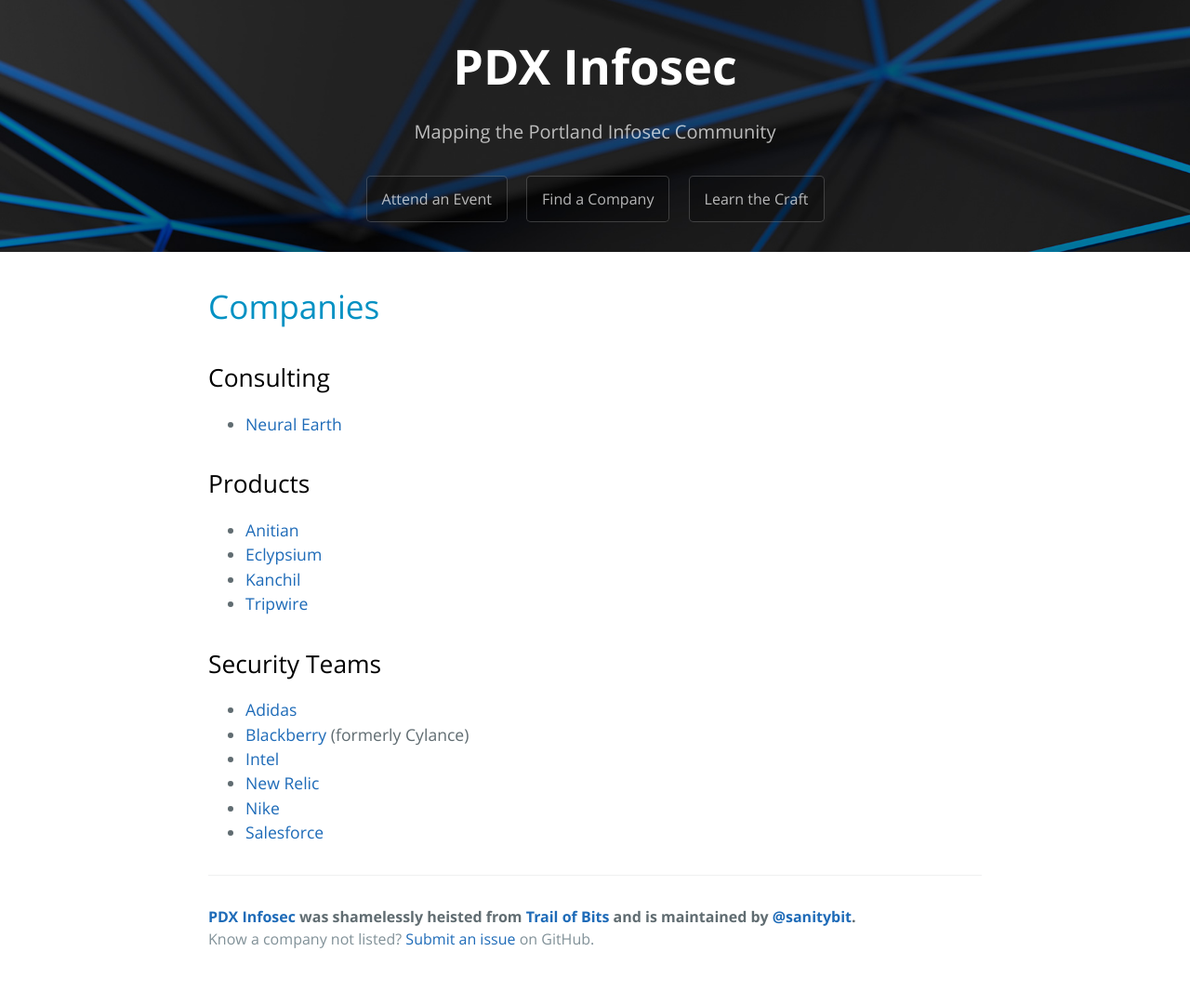
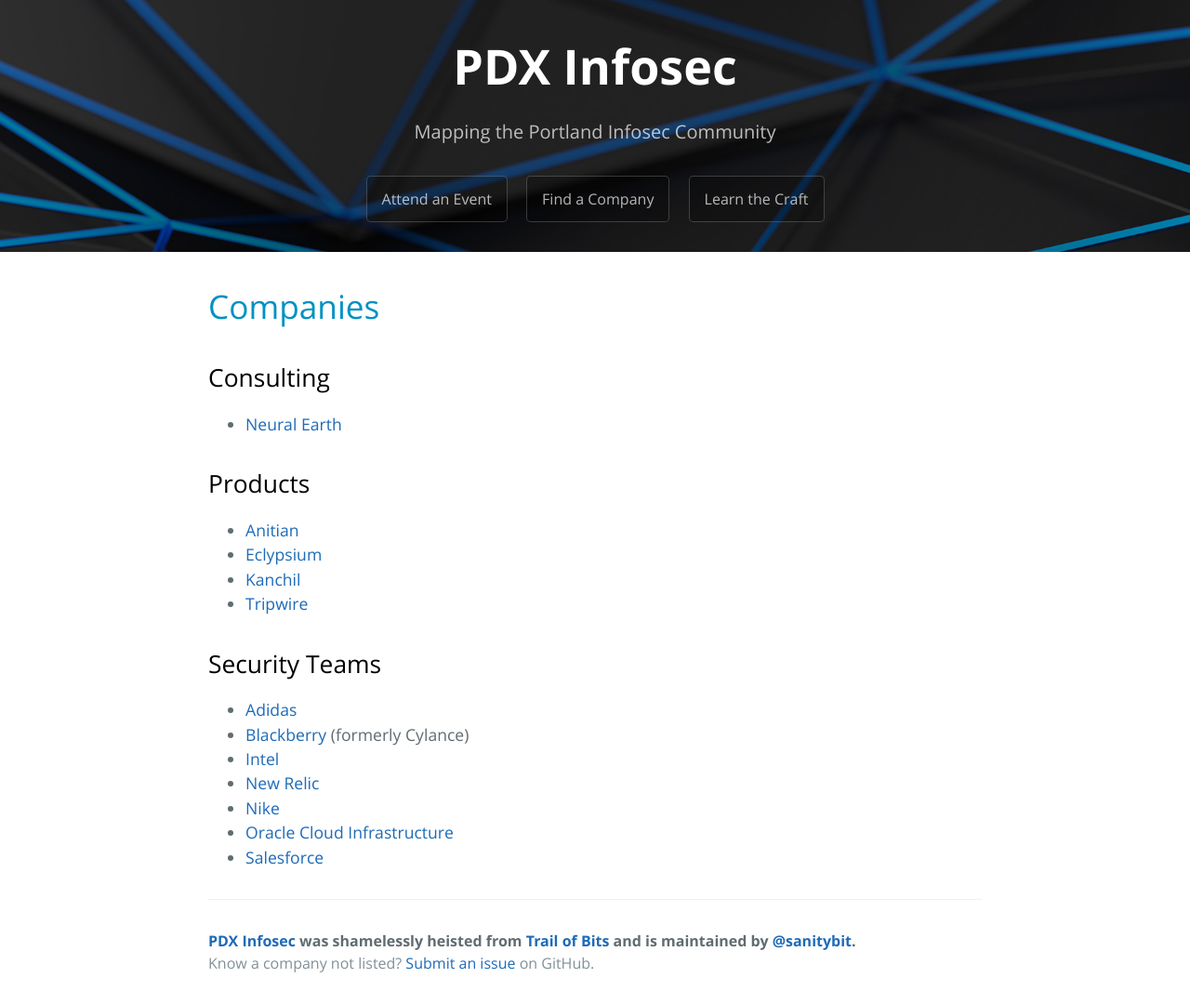
Before and after one commit to sanitybit/pdx-infosec, a Jekyll site: the page built from companies.md, in a window 1280 px wide. Shown: the whole page at 93% size. Built offline with Jekyll 4.4.1, drawn with Linux system fonts in a browser that asks for light colours; our own code applies the rules of GitHub Pages for plain Markdown files; before the commit the page ends 1054 px from its top, so only the background shows below that.

Commit message:
Update companies.md
Adding Oracle Cloud Infrastructure (OCI). OCI has a significant security presence in PDX.

```diff
--- a/companies.md
+++ b/companies.md
@@ -21,4 +21,5 @@ permalink: /companies/
 * [Intel](https://www.intel.com/content/www/us/en/homepage.html)
 * [New Relic](https://www.newrelic.com)
 * [Nike](https://www.nike.com)
+* [Oracle Cloud Infrastructure](https://www.oracle.com/cloud/)
 * [Salesforce](https://www.salesforce.com/)
```
